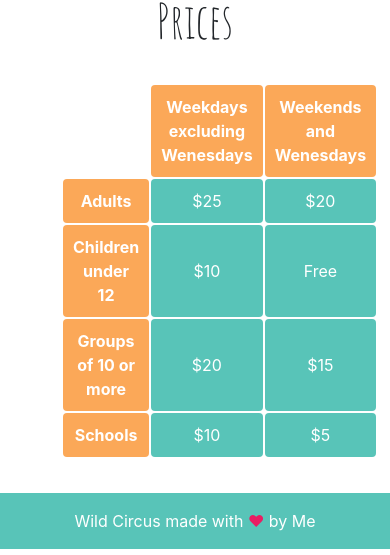
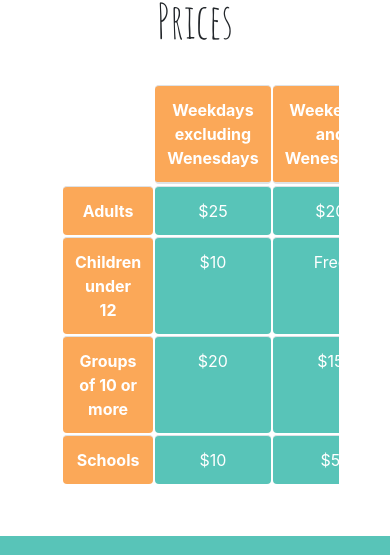
Before and after one commit to AdamsChristopher/wild-circus-reactstrap, a React (Create React App) app: page /prices in a window 390 px wide. Shown: the part 552-1107 px from the top of the page. Built offline with nearby package versions, Linux system fonts and the light colour scheme.

Commit message:
Made table responsive

```diff
--- a/src/components/PriceTable.js
+++ b/src/components/PriceTable.js
@@ -1,5 +1,5 @@
 import React from 'react';
-import { Container, Row, Col } from 'reactstrap';
+import { Container, Row, Col, Table } from 'reactstrap';
 
 import '../styles/PriceTable.css';
 
@@ -13,7 +13,10 @@ const PriceTable = () => {
         <Col
           xs="12"
         >
-          <table className="mx-auto">
+          <Table
+            className="mx-auto"
+            responsive
+          >
             <thead>
               <tr>
                 <th></th>
@@ -43,7 +46,7 @@ const PriceTable = () => {
                 <td className="text-center">$5</td>
               </tr>
             </tbody>
-          </table>
+          </Table>
         </Col>
       </Row>
     </Container>
```
